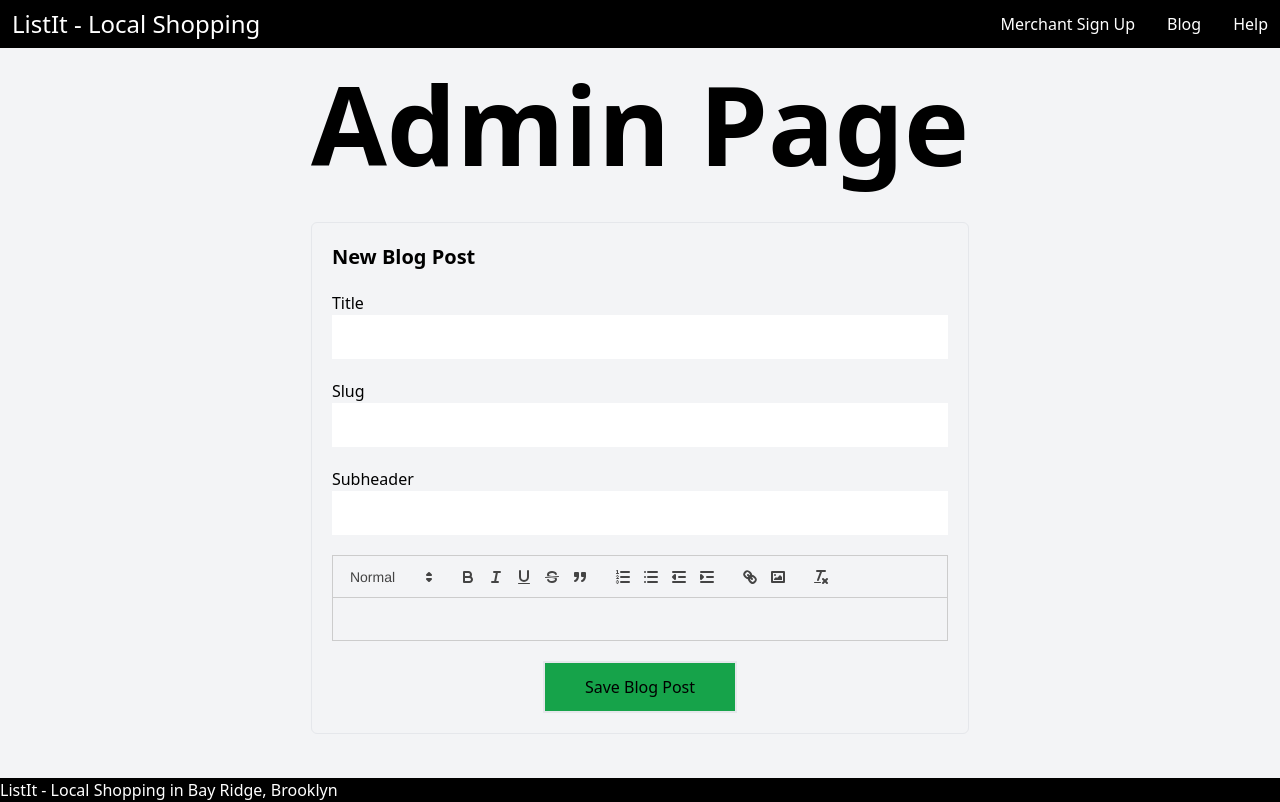
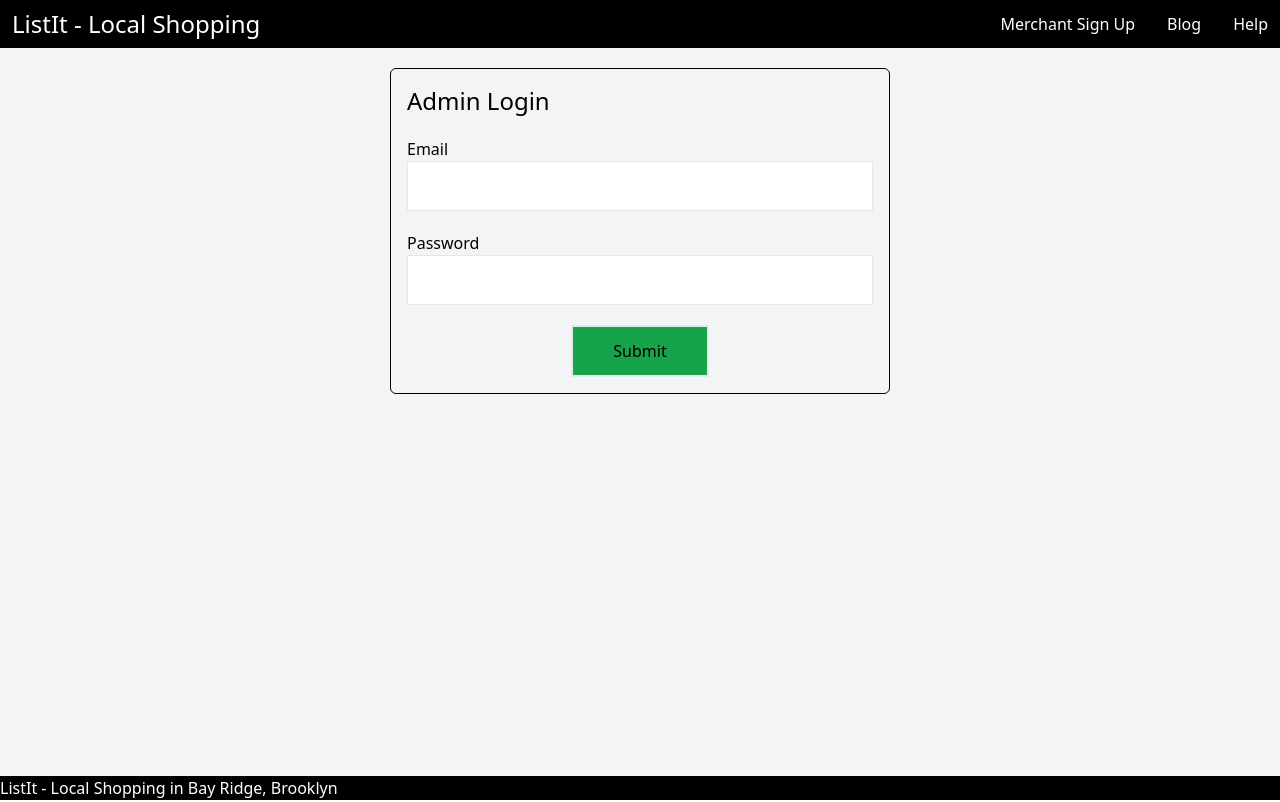
Before and after one commit to jwhubert91/listit-webapp, a Next.js app: page /admin in a window 1280 px wide. Built offline with nearby package versions, Linux system fonts and the light colour scheme.

Commit message:
add new files

```diff
--- /dev/null
+++ b/components/adminLoginForm.tsx
@@ -0,0 +1,68 @@
+import React, { useState } from "react"
+import { GoodButton } from "./buttons"
+
+type Props = {
+  onSuccess: () => void
+}
+
+function adminLoginForm({ onSuccess }: Props) {
+  const [email, setEmail] = useState("")
+  const [password, setPassword] = useState("")
+  const [isSubmitError, setIsSubmitError] = useState(false)
+
+  const actualEmail = process.env.NEXT_PUBLIC_ADMIN_EMAIL
+  const actualPassword = process.env.NEXT_PUBLIC_ADMIN_PASSWORD
+
+  const handleSubmit = () => {
+    setIsSubmitError(false)
+    console.log({
+      email,
+      actualEmail,
+      password,
+      actualPassword,
+      emailsMatch: email == actualEmail,
+      passwordsMatch: password == actualPassword,
+    })
+    if (email == actualEmail && password == actualPassword) {
+      onSuccess()
+    } else {
+      setIsSubmitError(true)
+    }
+  }
+
+  return (
+    <div className="w-full max-w-[500px] border rounded-md border-black p-4 mx-auto">
+      <h3 className="font-medium text-2xl mb-5">Admin Login</h3>
+      <div className="mb-5">
+        <label>Email</label>
+        <input
+          type="email"
+          required
+          className="border p-3 block w-full"
+          value={email}
+          onChange={(e) => setEmail(e.currentTarget.value)}
+        />
+      </div>
+      <div className="mb-5">
+        <label>Password</label>
+        <input
+          type="password"
+          required
+          className="border p-3 block w-full"
+          value={password}
+          onChange={(e) => setPassword(e.currentTarget.value)}
+        />
+      </div>
+      {isSubmitError && (
+        <p className="mb-5 italic text-xl">
+          There was an error. Please try again later.
+        </p>
+      )}
+      <div className="text-center">
+        <GoodButton title="Submit" onButtonPress={handleSubmit} />
+      </div>
+    </div>
+  )
+}
+
+export default adminLoginForm
--- a/components/layout.js
+++ b/components/layout.js
@@ -1,4 +1,4 @@
-import React from "react"
+import React, { useState } from "react"
 import Head from "next/head"
 import Header from "./header"
 import Footer from "./footer"
@@ -14,7 +14,7 @@ function Layout({ children, className = "" }) {
       </Head>
       <div className="min-h-screen flex flex-col bg-gray-100">
         <Header />
-        <main className="flex-1 mx-auto pt-5 pb-11 layout__container">
+        <main className="flex-1 mx-auto w-full pt-5 pb-11 layout__container">
           {children}
         </main>
         <Footer />
--- a/pages/admin/index.tsx
+++ b/pages/admin/index.tsx
@@ -9,12 +9,14 @@ import "react-quill/dist/quill.snow.css"
 import Layout from "@/components/layout"
 import { GoodButton } from "@/components/buttons"
 import { BlogPostProps } from "@/types/blogPost"
+import AdminLoginForm from "@/components/adminLoginForm"
 
 type Props = {}
 
 function AdminPage({}: Props) {
   const [quillValue, setQuillValue] = useState("")
   const [isWindowLoaded, setIsWindowLoaded] = useState(false)
+  const [isAuthenticated, setIsAuthenticated] = useState(false)
 
   const [blogTitle, setBlogTitle] = useState("")
   const [blogSlug, setBlogSlug] = useState("")
@@ -71,6 +73,8 @@ function AdminPage({}: Props) {
 
   return (
     <Layout>
+      {isAuthenticated ? (
+        <>
           <h1 className="text__headerMassive mb-11">Admin Page</h1>
           <div className="border border-1 rounded-md p-5">
             <h3 className="font-bold text-xl mb-2">New Blog Post</h3>
@@ -109,15 +113,23 @@ function AdminPage({}: Props) {
                   onChange={setQuillValue}
                   modules={quillModules}
                   formats={quillFormats}
+                  className="h-[200px] mb-[50px]"
                 />
               ) : (
                 "Loading"
               )}
             </div>
             <div className="text-center">
-          <GoodButton title="Save Blog Post" onButtonPress={handleBlogSubmit} />
+              <GoodButton
+                title="Save Blog Post"
+                onButtonPress={handleBlogSubmit}
+              />
             </div>
           </div>
+        </>
+      ) : (
+        <AdminLoginForm onSuccess={() => setIsAuthenticated(true)} />
+      )}
     </Layout>
   )
 }
```
Also changed, not shown: 1 other file (tests, documents, lock files or other folders). Lines whose indentation alone changed are shown as unchanged.
